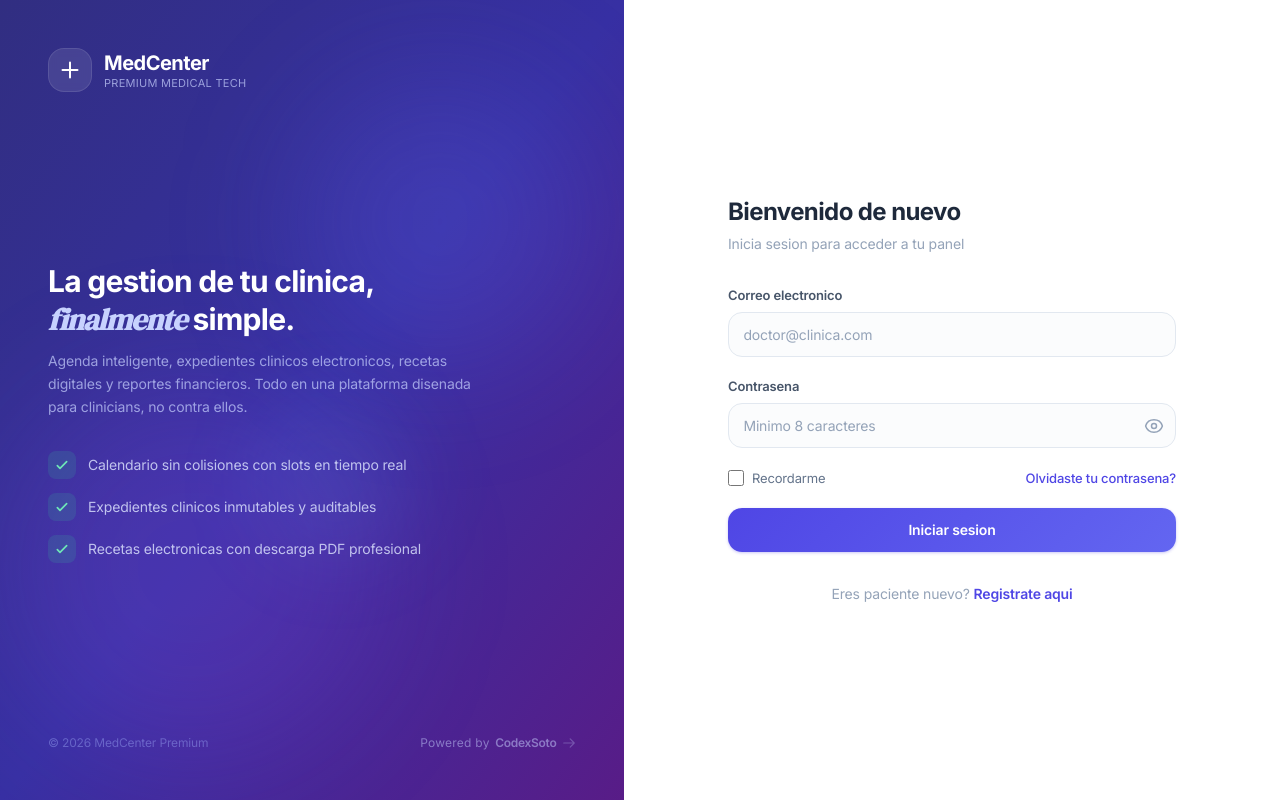
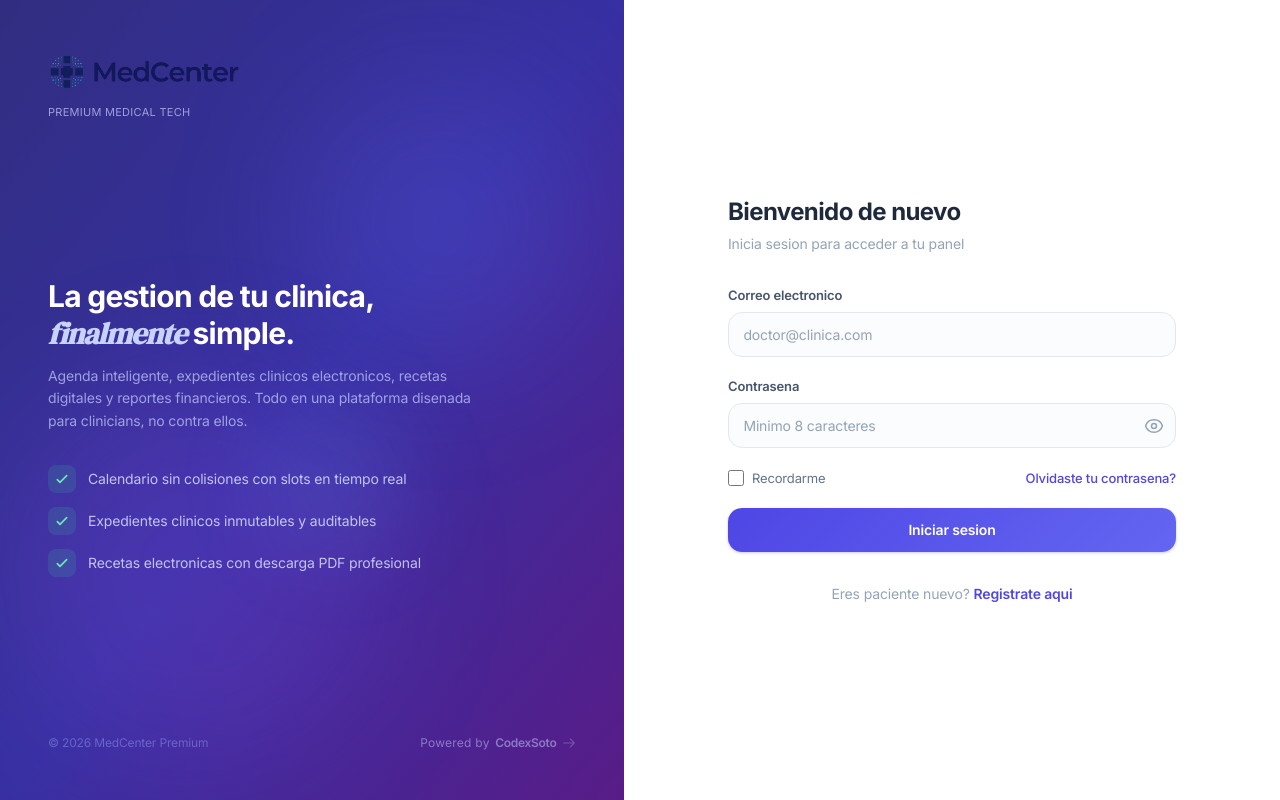
Before and after one commit to David080198/gestion_de_clinicas, a Flask app: page /login in a window 1280 px wide. Run offline with Flask 3, Linux system fonts and the light colour scheme; some libraries are stand-ins or nearby versions.

Commit message:
Replace all SVG logos with PNG logo in auth pages

```diff
--- a/app/templates/auth/login.html
+++ b/app/templates/auth/login.html
@@ -32,14 +32,9 @@
 
             <!-- Logo -->
             <div class="relative z-10 flex items-center gap-3">
-                <div class="w-11 h-11 rounded-2xl bg-white/10 backdrop-blur-sm flex items-center justify-center border border-white/10">
-                    <svg class="w-6 h-6 text-white" fill="none" stroke="currentColor" viewBox="0 0 24 24" stroke-width="2">
-                        <path stroke-linecap="round" stroke-linejoin="round" d="M12 4.5v15m7.5-7.5h-15"/>
-                    </svg>
-                </div>
                 <div>
-                    <p class="text-xl font-bold text-white tracking-tight">MedCenter</p>
-                    <p class="text-[11px] text-indigo-200/70 -mt-0.5 tracking-wide">PREMIUM MEDICAL TECH</p>
+                    <img src="{{ url_for('static', filename='img/logo.png') }}" alt="MedCenter" class="h-12 w-auto">
+                    <p class="text-[11px] text-indigo-200/70 mt-2 tracking-wide">PREMIUM MEDICAL TECH</p>
                 </div>
             </div>
 
@@ -97,11 +92,8 @@
             <div class="mx-auto w-full max-w-md">
 
                 <!-- Logo mobile -->
-                <div class="lg:hidden flex items-center gap-3 mb-10 justify-center">
-                    <div class="w-10 h-10 rounded-xl bg-indigo-600 flex items-center justify-center">
-                        <svg class="w-6 h-6 text-white" fill="none" stroke="currentColor" viewBox="0 0 24 24" stroke-width="2"><path stroke-linecap="round" stroke-linejoin="round" d="M12 4.5v15m7.5-7.5h-15"/></svg>
-                    </div>
-                    <span class="text-xl font-bold text-slate-800 tracking-tight">MedCenter</span>
+                <div class="lg:hidden flex items-center justify-center mb-10">
+                    <img src="{{ url_for('static', filename='img/logo.png') }}" alt="MedCenter" class="h-11 w-auto">
                 </div>
 
                 <div class="mb-8">
```
Also changed, not shown: app/templates/auth/register.html (+2 -5 lines).
